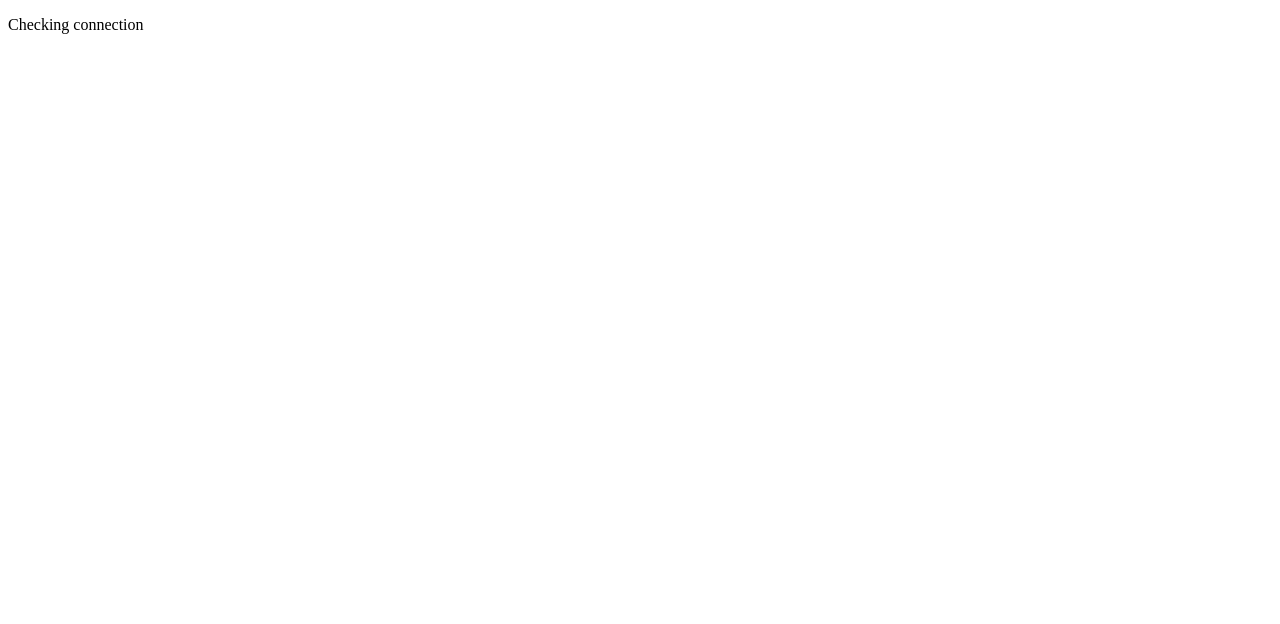
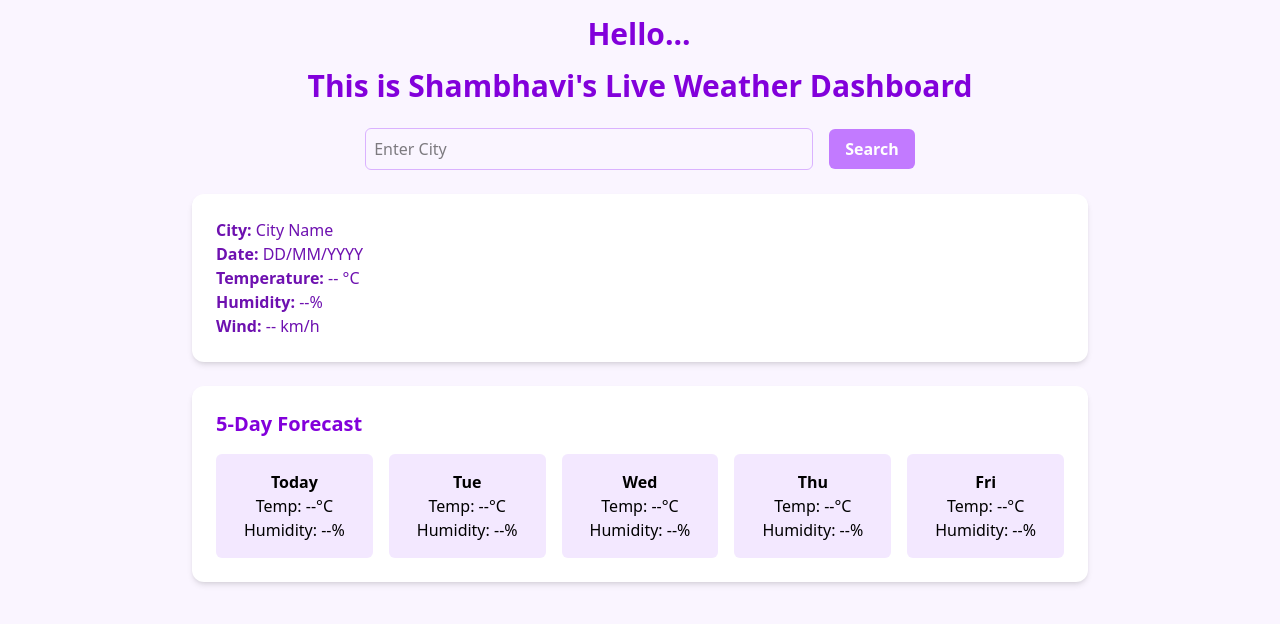
Before and after one commit to shambhavi2177/weather-app, a website: page src/index.html in a window 1280 px wide. Drawn offline with Linux system fonts and the light colour scheme.

Commit message:
feat: completed the front-end of weather-app

```diff
--- /dev/null
+++ b/package.json
@@ -0,0 +1,6 @@
+{
+  "dependencies": {
+    "@tailwindcss/cli": "^4.1.11",
+    "tailwindcss": "^4.1.11"
+  }
+}
--- a/src/index.html
+++ b/src/index.html
@@ -1,12 +1,111 @@
 <!DOCTYPE html>
 <html lang="en">
-<head>
-    <meta charset="UTF-8">
-    <meta name="viewport" content="width=device-width, initial-scale=1.0">
-    <title>Document</title>
-</head>
-<body>
-    <p>Checking connection</p>
+  <head>
+    <meta charset="UTF-8" />
+    <meta name="viewport" content="width=device-width, initial-scale=1.0" />
+    <title>Shambhavi's Live Weather Dashboard</title>
+    <link href="./output.css" rel="stylesheet">
+    <style>
+      .typewriter {
+        overflow: hidden;
+        white-space: nowrap;
+        border-right: 2px solid rgba(128, 90, 213, 0.5);
+        width: 0;
+        animation: typing 3s steps(11) alternate, blink 0.75s step-end infinite;
+        animation-iteration-count: infinite;
+      }
 
-</body>
+      @keyframes typing {
+        0% {
+          width: 0;
+        }
+        50% {
+          width: 6.2em;
+        }
+        100% {
+          width: 0;
+        }
+      }
+
+      @keyframes blink {
+        50% {
+          border-color: transparent;
+        }
+      }
+    </style>
+  </head>
+  <body class="bg-purple-50 min-h-screen p-4 font-sans">
+    <div class="max-w-4xl mx-auto">
+      <!-- Header -->
+      <header class="text-center mb-6">
+        <h1 class="text-3xl font-bold text-purple-700">
+          <span class="typewriter block mx-auto">Hello...</span>
+          <span class="block mt-4">This is Shambhavi's Live Weather Dashboard</span>
+        </h1>
+      </header>
+
+      <!-- Search -->
+      <div class="flex flex-col sm:flex-row items-center justify-center gap-4 mb-6">
+        <input
+          type="text"
+          id="city-input"
+          placeholder="Enter City"
+          class="border border-purple-300 rounded-md p-2 w-full sm:w-1/2"
+        />
+        <button
+          id="search-btn"
+          class="bg-purple-400 hover:bg-purple-500 text-white font-semibold px-4 py-2 rounded-md"
+        >
+          Search
+        </button>
+      </div>
+
+      <!-- Current Weather Info -->
+      <section
+        class="bg-white rounded-xl shadow-md p-6 mb-6 grid grid-cols-1 sm:grid-cols-2 gap-4"
+      >
+        <div id="weather-details" class="text-purple-800">
+          <p><strong>City:</strong> <span id="city-name">City Name</span></p>
+          <p><strong>Date:</strong> <span id="date">DD/MM/YYYY</span></p>
+          <p><strong>Temperature:</strong> <span id="temp">--</span> °C</p>
+          <p><strong>Humidity:</strong> <span id="humidity">--</span>%</p>
+          <p><strong>Wind:</strong> <span id="wind">--</span> km/h</p>
+        </div>
+      </section>
+
+      <!-- 5-Day Forecast -->
+      <section class="bg-white rounded-xl shadow-md p-6">
+        <h2 class="text-xl font-semibold text-purple-700 mb-4">5-Day Forecast</h2>
+        <div
+          class="grid grid-cols-2 sm:grid-cols-3 md:grid-cols-5 gap-4 text-center"
+        >
+          <div class="bg-purple-100 p-4 rounded-md">
+            <p class="font-bold">Today</p>
+            <p>Temp: --°C</p>
+            <p>Humidity: --%</p>
+          </div>
+          <div class="bg-purple-100 p-4 rounded-md">
+            <p class="font-bold">Tue</p>
+            <p>Temp: --°C</p>
+            <p>Humidity: --%</p>
+          </div>
+          <div class="bg-purple-100 p-4 rounded-md">
+            <p class="font-bold">Wed</p>
+            <p>Temp: --°C</p>
+            <p>Humidity: --%</p>
+          </div>
+          <div class="bg-purple-100 p-4 rounded-md">
+            <p class="font-bold">Thu</p>
+            <p>Temp: --°C</p>
+            <p>Humidity: --%</p>
+          </div>
+          <div class="bg-purple-100 p-4 rounded-md">
+            <p class="font-bold">Fri</p>
+            <p>Temp: --°C</p>
+            <p>Humidity: --%</p>
+          </div>
+        </div>
+      </section>
+    </div>
+  </body>
 </html>
--- /dev/null
+++ b/src/input.css
@@ -0,0 +1,28 @@
+@import "tailwindcss";
+
+ .typewriter {
+        overflow: hidden;
+        white-space: nowrap;
+        border-right: 2px solid rgba(128, 90, 213, 0.5);
+        width: 0;
+        animation: typing 3s steps(11) alternate, blink 0.75s step-end infinite;
+        animation-iteration-count: infinite;
+      }
+
+      @keyframes typing {
+        0% {
+          width: 0;
+        }
+        50% {
+          width: 6.2em;
+        }
+        100% {
+          width: 0;
+        }
+      }
+
+      @keyframes blink {
+        50% {
+          border-color: transparent;
+        }
+      }
```
Also changed, not shown: src/index.js (added), src/output.css (added), 1 other file.
